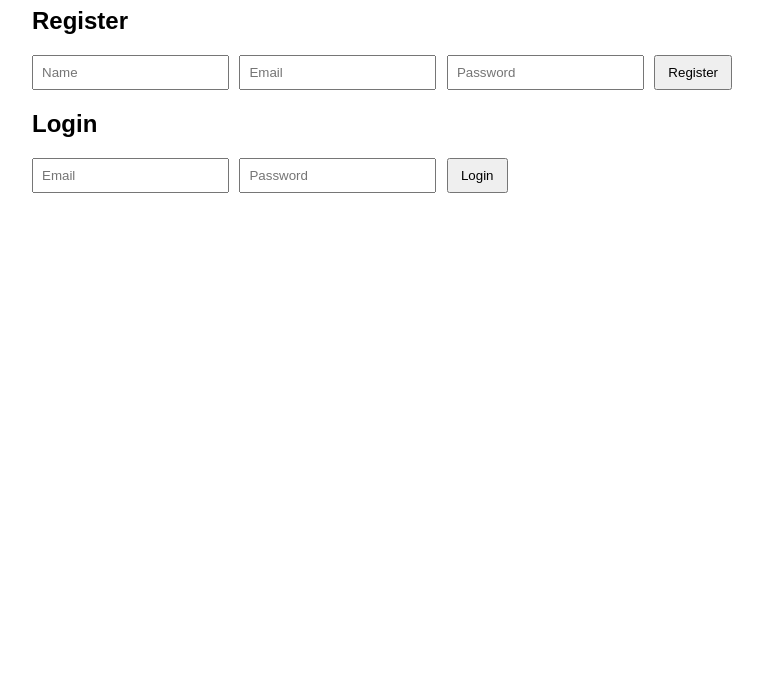
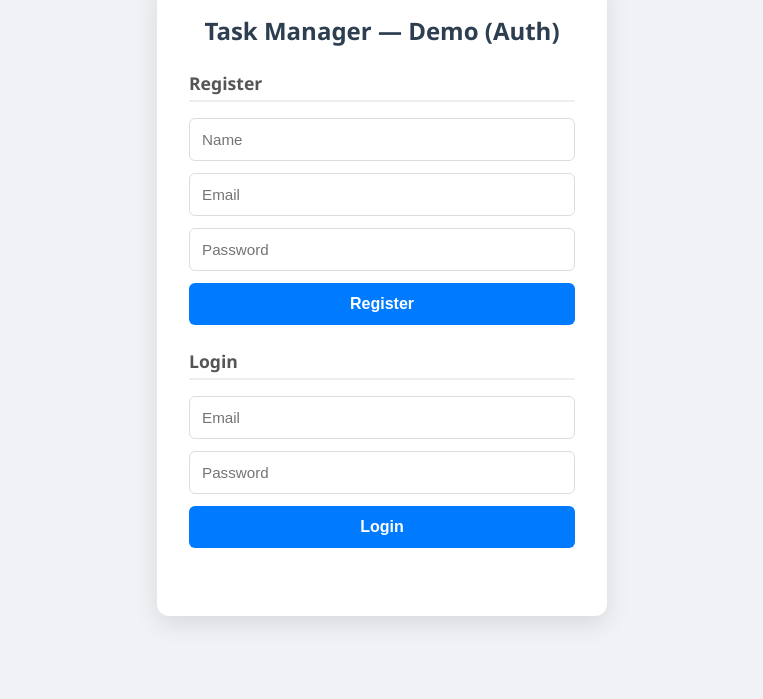
Before and after one commit to Nikhi-l37/Fullstack-project-checking-the-brances-, a plain HTML site: page frontend/index.html in a window 1280 px wide. Shown: the part 101-800 px from the top of the page, without its empty margins (258-1021 px from the left). Drawn offline with Linux system fonts and the light colour scheme; files that its build step writes are made by us from their sources.

Commit message:
added the style file in branch

```diff
--- a/frontend/index.html
+++ b/frontend/index.html
@@ -5,34 +5,8 @@
   <meta charset="utf-8" />
   <meta name="viewport" content="width=device-width, initial-scale=1" />
   <title>Frontend + Backend (Auth)</title>
-  <style>
-    body {
-      font-family: Arial, sans-serif;
-      padding: 20px;
-    }
+<link rel="stylesheet" href="style.css">
 
-    .container {
-      max-width: 700px;
-      margin: auto;
-    }
-
-    form {
-      margin-bottom: 10px;
-    }
-
-    input {
-      padding: 8px;
-      margin-right: 6px;
-    }
-
-    button {
-      padding: 8px 12px;
-    }
-
-    .hidden {
-      display: none;
-    }
-  </style>
 </head>
 
 <body>
--- /dev/null
+++ b/style.css
@@ -0,0 +1,154 @@
+/* style.css */
+
+/* Global Reset & Body Styling */
+* {
+    box-sizing: border-box;
+    margin: 0;
+    padding: 0;
+}
+
+body {
+    font-family: 'Segoe UI', Tahoma, Geneva, Verdana, sans-serif;
+    background-color: #f0f2f5;
+    display: flex;
+    justify-content: center;
+    align-items: center;
+    min-height: 100vh;
+    color: #333;
+}
+
+/* Main Card Container */
+.container {
+    background-color: #ffffff;
+    width: 100%;
+    max-width: 450px;
+    padding: 2rem;
+    border-radius: 12px;
+    box-shadow: 0 8px 24px rgba(0, 0, 0, 0.1);
+}
+
+/* Headings */
+h1 {
+    font-size: 1.5rem;
+    text-align: center;
+    color: #2c3e50;
+    margin-bottom: 1.5rem;
+}
+
+h2 {
+    font-size: 1.1rem;
+    color: #555;
+    margin-bottom: 1rem;
+    margin-top: 1.5rem;
+    border-bottom: 2px solid #eee;
+    padding-bottom: 5px;
+}
+
+h2:first-of-type {
+    margin-top: 0;
+}
+
+/* Forms */
+form {
+    display: flex;
+    flex-direction: column;
+    gap: 12px;
+    margin-bottom: 1rem;
+}
+
+/* Inputs */
+input {
+    padding: 12px;
+    border: 1px solid #ddd;
+    border-radius: 6px;
+    font-size: 0.95rem;
+    transition: border-color 0.3s ease;
+}
+
+input:focus {
+    outline: none;
+    border-color: #007bff;
+    box-shadow: 0 0 0 3px rgba(0, 123, 255, 0.1);
+}
+
+/* Buttons */
+button {
+    padding: 12px;
+    background-color: #007bff;
+    color: white;
+    border: none;
+    border-radius: 6px;
+    font-size: 1rem;
+    font-weight: 600;
+    cursor: pointer;
+    transition: background-color 0.2s ease;
+}
+
+button:hover {
+    background-color: #0056b3;
+}
+
+/* Specific styling for Logout (make it red/danger) */
+#logoutBtn {
+    background-color: #dc3545;
+    margin-top: 10px;
+    width: 100%;
+}
+
+#logoutBtn:hover {
+    background-color: #a71d2a;
+}
+
+/* Secondary Button (Load Users) */
+#loadUsersBtn {
+    background-color: #28a745;
+    width: 100%;
+    margin-bottom: 15px;
+}
+
+#loadUsersBtn:hover {
+    background-color: #1e7e34;
+}
+
+/* User List Styling */
+#userList {
+    list-style: none;
+    border: 1px solid #eee;
+    border-radius: 6px;
+    max-height: 200px;
+    overflow-y: auto;
+}
+
+#userList li {
+    padding: 10px;
+    border-bottom: 1px solid #eee;
+    font-size: 0.9rem;
+}
+
+#userList li:last-child {
+    border-bottom: none;
+}
+
+#userList li:nth-child(even) {
+    background-color: #f9f9f9;
+}
+
+/* Message & Utility */
+#authMessage {
+    text-align: center;
+    color: #d63031;
+    font-size: 0.9rem;
+    margin-top: 10px;
+    min-height: 20px;
+}
+
+.hidden {
+    display: none !important;
+}
+
+hr {
+    border: 0;
+    height: 1px;
+    background: #ddd;
+    margin: 20px 0;
+}
```
